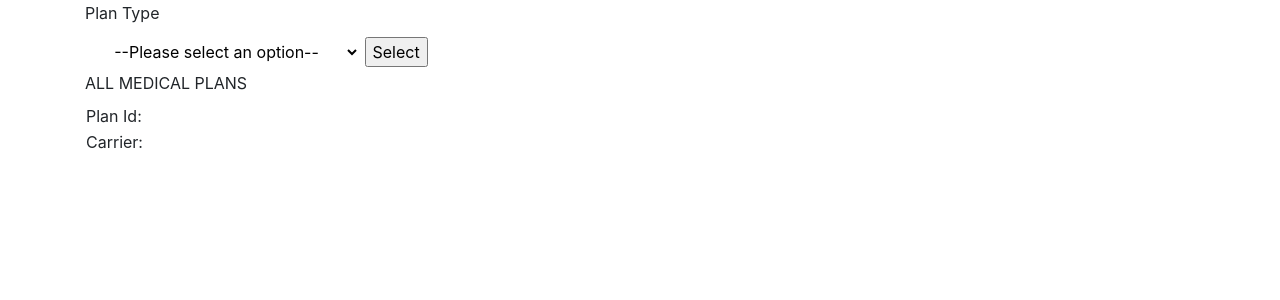
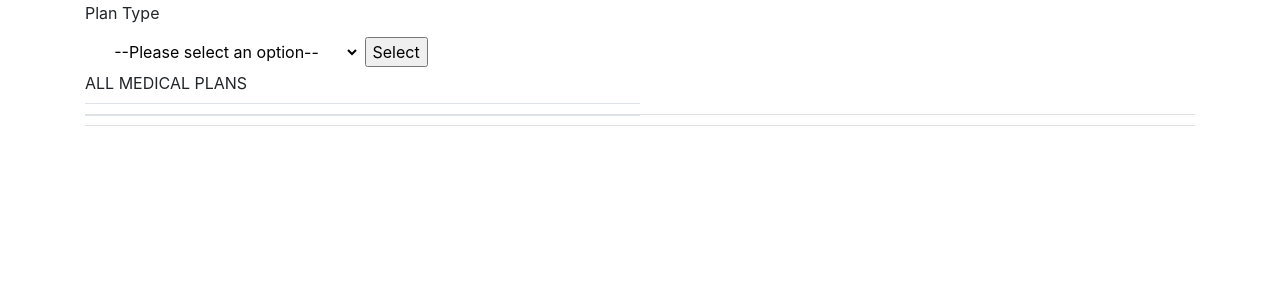
Before and after one commit to s-tao/whats-my-care, a Flask app: page /users/1 in a window 1280 px wide. Shown: the part 199-499 px from the top of the page. Run offline with Flask 2, Linux system fonts and the light colour scheme; the visitor is signed in with stand-in values (Sample User, id 1); data comes from the database, SQL or seed files in the repository; lists and menus that the app fills with data are empty; some libraries are stand-ins or nearby versions.

Commit message:
table display 1 plan thru ajax

```diff
--- a/process_plans.py
+++ b/process_plans.py
@@ -50,7 +50,12 @@ def parse_med_plans(user):
 
     all_revised_plans = []
 
-    all_revised_plans['user_id'] = user.user_id
+    user_info = {'user_id': user.user_id,
+                 'user_zipcode': user.zip_code}
+
+    all_revised_plans.append(user_info)
+
+
     # loop through to add items to specific plan nested dict.
     for data in medical_plans['plans']:
 
--- a/static/js/script.js
+++ b/static/js/script.js
@@ -1,21 +1,52 @@
 "use strict";
 
+// function to display specific plan information
+function individualMedPlan(res) {
+
+  $('#display-name').html(res[num].display_name);
+  $('#plan-id').html(res[num].id);
+  $('#carrier-name').html(res[num].carrier_name);
+};
+
+// function to get flask response to display individualPlan
+function showMedPlans(evt){
+  evt.preventDefault();
+
+  // import user id instead of hard coding url
+
+  // let url = `/users/${res[0].user_id}/show_plans`
+  $.get('/users/1/show_plans', individualMedPlan);
+};
+
+// event listener activates when user submits
+$('#form-plan-group').on('submit', showMedPlans);
+
+// create function to obtain user_id
+// function getUserID()
 
 
-$('#form-plan-group').on('submit', (evt) => {
-  evt.preventDefault();
-
-  // find a way to transfer over user_id to obtain url
-  $.get(`/users/${user_id}/show_plans`, (res) => {
-    $('#display-name').html(res.display_name);
-    $('#plan-id').html(res.id);
-    $('#carrier-name').html(res.carrier_name);
-  });
-});
+  let num = 0;
+  num ++
 
 
 
 
+//   $.get('/users/1/show_plans', (res) => {
+
+//     $('#display-name').html(res[num].display_name);
+//     $('#plan-id').html(res[num].id);
+//     $('#carrier-name').html(res[num].carrier_name);
+//   });
+// };
+
+// $('#form-plan-group').on('submit', individualPlan, (evt) => {
+//   evt.preventDefault();
+
+
+
+
+
+// LOGIN & REGISTER
 // // $( "#get-login" ).submit(function( evt ) {
 // //   if ( $( "email" ).first().val() != { email } ) {
 // //     $( ".login-process" ).text( "Incorrect Login" ).show().fadeOut( 1000 );
--- a/templates/user_main.html
+++ b/templates/user_main.html
@@ -45,26 +45,33 @@
   </div>
 </div>
 
+
+    <!-- incorporate <span> in ajax to change plan type (ie: med, dental) -->
+
 <div class="container" id="display-plans">
   <div class="sub-container" id="indiv-plan">
-    <!-- incorporate <span> in ajax to change plan type (ie: med, dental) -->
     <label>ALL MEDICAL PLANS</label>
-    <table>
+
+    <table class="table table-hover table-sm">
       <thead>
-        <tr id="display-name"></tr>
+        <tr>
+          <th scope="col" id="display-name"></th>
+        </tr>
       </thead>
       <tbody>
         <tr>
-          <td>Plan Id:</td>
+          <th scope="row" id="plan-id-hdr"></th>
           <td id="plan-id"></td>
+
         </tr>
         <tr>
-          <td>Carrier:</td>
+          <th scope="row" id="carrier-name-hdr"></th>
           <td id="carrier-name"></td>
         </tr>
+
       </tbody>
-  </div>
-</div>
+    </table>
+
 
 <script src="/static/js/script.js"></script>
 
```
